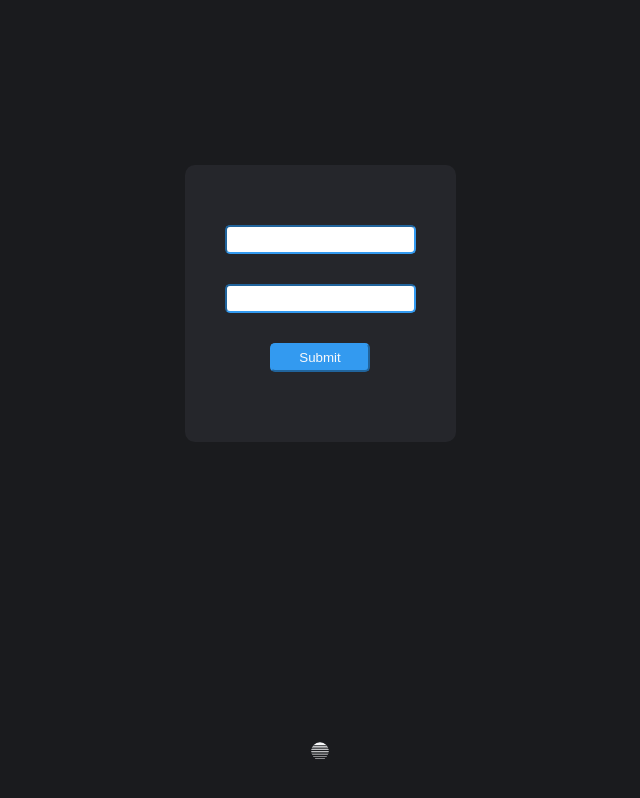
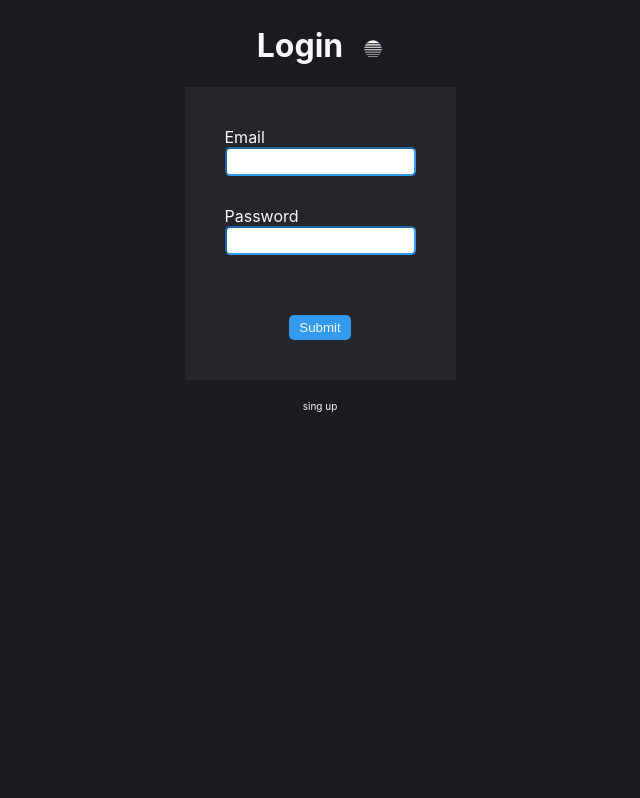
Before and after one commit to avvakumovid/mm-frontend, a React (Create React App) app: page / in a window 1280 px wide. Shown: the top 798 px of the page, without its empty margins (320-960 px from the left). Built offline with nearby package versions, Linux system fonts and the light colour scheme; the HTML template or start-up script is replaced by a standard one.

Commit message:
feat: add singup

```diff
--- a/src/components/pages/login/Login.module.scss
+++ b/src/components/pages/login/Login.module.scss
@@ -3,37 +3,25 @@
 .login {
     display: flex;
     flex-direction: column;
-    justify-content: space-between;
+    justify-content: flex-start;
     align-items: center;
     padding-bottom: 5vh;
 
-    >form {
+    .heading {
         display: flex;
-        flex-direction: column;
-        border-radius: 10px;
-        padding: 40px;
-        margin-top: 20vh;
+        flex-direction: row;
+        align-items: center;
+        text-transform: capitalize;
 
-        >input {
-            margin-bottom: 10px;
-            padding: 5px;
-            border-radius: 5px;
-            border-color: $blue;
+        >h1 {
+            margin-right: 20px;
         }
+    }
 
-        .error {
-            color: $danger;
-            font-size: 12px;
-            height: 15px;
-            margin-bottom: 5px;
-        }
-
-        .submit {
-            margin-top: 20px;
-            width: 100px;
-            align-self: center;
-            background-color: $blue;
-        }
+    .hint {
+        margin-top: 20px;
+        font-size: 10px;
+        text-align: end;
     }
 }
 
--- a/src/components/pages/login/Login.tsx
+++ b/src/components/pages/login/Login.tsx
@@ -1,54 +1,30 @@
-import { useForm } from 'react-hook-form';
-import { SubmitHandler } from 'react-hook-form/dist/types';
 import { ThemeButton } from '../../ui';
 import styles from './Login.module.scss';
 import { ThemeContext } from './../../../context/ThemeContext';
-import { useContext } from 'react';
-import { useAuth } from '../../../hooks/useAuth';
-
-interface LoginForm {
-  email: string;
-  password: string;
-}
+import { useContext, useState } from 'react';
+import LoginForm from './LoginForm/LoginForm';
+import SingupForm from './SingupForm/SingupForm';
 
 const Login = () => {
+  const [type, setType] = useState<'login' | 'sing up'>('login');
   const { theme } = useContext(ThemeContext);
-  const { login, isError } = useAuth();
-  const {
-    register,
-    handleSubmit,
-    formState: { errors },
-  } = useForm<LoginForm>();
-  const onSubmit: SubmitHandler<LoginForm> = ({ email, password }) =>
-    login({ username: email, password });
-
   return (
     <div className={`${styles.login} text `}>
-      <form onSubmit={handleSubmit(onSubmit)} className={styles[theme]}>
-        <div className={styles.error}>
-          {errors.email && <span>{errors.email?.message}</span>}
-        </div>
-        <input
-          type='email'
-          {...register('email', { required: 'Email is required' })}
-        />
-
-        <div className={styles.error}>
-          {errors.password && <span>{errors.password?.message}</span>}
-        </div>
-        <input
-          type='password'
-          {...register('password', { required: 'Password is required' })}
-        />
-
-        <input className={`${styles.submit} text`} type='submit' />
-        <div className={styles.error}>
-          {isError && <span>Invalided credentials</span>}
-        </div>
-      </form>
-      <div>
+      <div className={styles.heading}>
+        <h1>{type}</h1>
         <ThemeButton />
       </div>
+      <div className={`${styles.main}  ${styles[theme]}`}>
+        {type === 'login' ? <LoginForm /> : <SingupForm />}
+      </div>
+      <span
+        onClick={() => {
+          setType(prev => (prev === 'login' ? 'sing up' : 'login'));
+        }}
+        className={styles.hint}
+      >
+        {type === 'login' ? 'sing up' : 'login'}
+      </span>
     </div>
   );
 };
--- /dev/null
+++ b/src/components/pages/login/LoginForm/LoginForm.module.scss
@@ -0,0 +1,36 @@
+@use '../../../../styles/abstract/colors' as *;
+
+
+.form {
+    display: flex;
+    flex-direction: column;
+    border-radius: 10px;
+    padding: 40px;
+
+    .input {
+        margin-bottom: 10px;
+        padding: 5px;
+        border-radius: 5px;
+        border-color: $blue;
+    }
+
+    .error {
+        color: $danger;
+        font-size: 12px;
+        height: 15px;
+        margin-bottom: 5px;
+    }
+
+    .submit {
+        margin-top: 10px;
+        padding: 5px 10px;
+        align-self: center;
+        border-radius: 5px;
+        border: 0px;
+        background-color: $blue;
+        text-transform: capitalize;
+    }
+
+
+
+}
--- /dev/null
+++ b/src/components/pages/login/LoginForm/LoginForm.tsx
@@ -0,0 +1,57 @@
+import React, { useContext } from 'react';
+import styles from './LoginForm.module.scss';
+import { useAuth } from '../../../../hooks/useAuth';
+import { useForm } from 'react-hook-form';
+import { SubmitHandler } from 'react-hook-form/dist/types';
+import { ThemeContext } from '../../../../context/ThemeContext';
+interface LoginForm {
+  email: string;
+  password: string;
+}
+
+const Form = () => {
+  const { login, isError } = useAuth();
+  const { theme } = useContext(ThemeContext);
+
+  const {
+    register,
+    handleSubmit,
+    formState: { errors },
+  } = useForm<LoginForm>();
+  const onSubmit: SubmitHandler<LoginForm> = ({ email, password }) =>
+    login({ username: email, password });
+  return (
+    <form
+      onSubmit={handleSubmit(onSubmit)}
+      className={`${styles.form} ${styles[theme]}`}
+    >
+      <label htmlFor='email'>Email</label>
+      <input
+        id='email'
+        className={styles.input}
+        type='email'
+        {...register('email', { required: 'Email is required' })}
+      />
+      <div className={styles.error}>
+        {errors.email && <span>{errors.email?.message}</span>}
+      </div>
+
+      <label htmlFor='password'>Password</label>
+      <input
+        id='password'
+        className={styles.input}
+        type='password'
+        {...register('password', { required: 'Password is required' })}
+      />
+      <div className={styles.error}>
+        {errors.password && <span>{errors.password?.message}</span>}
+      </div>
+      <div className={styles.error}>
+        {isError && <span>Invalided credentials</span>}
+      </div>
+      <input className={`${styles.submit} text`} type='submit' />
+    </form>
+  );
+};
+
+export default Form;
--- /dev/null
+++ b/src/components/pages/login/SingupForm/SingupForm.module.scss
@@ -0,0 +1,36 @@
+@use '../../../../styles/abstract/colors' as *;
+
+
+.form {
+    display: flex;
+    flex-direction: column;
+    border-radius: 10px;
+    padding: 40px;
+
+    .input {
+        margin-bottom: 10px;
+        padding: 5px;
+        border-radius: 5px;
+        border-color: $blue;
+    }
+
+    .error {
+        color: $danger;
+        font-size: 12px;
+        height: 15px;
+        margin-bottom: 5px;
+    }
+
+    .submit {
+        margin-top: 10px;
+        padding: 5px 10px;
+        align-self: center;
+        border-radius: 5px;
+        border: 0px;
+        background-color: $blue;
+        text-transform: capitalize;
+    }
+
+
+
+}
--- /dev/null
+++ b/src/components/pages/login/SingupForm/SingupForm.tsx
@@ -0,0 +1,77 @@
+import React, { useContext } from 'react';
+import styles from './SingupForm.module.scss';
+import { useAuth } from '../../../../hooks/useAuth';
+import { useForm } from 'react-hook-form';
+import { SubmitHandler } from 'react-hook-form/dist/types';
+import { ThemeContext } from '../../../../context/ThemeContext';
+interface SingupForm {
+  firstName: string;
+  lastName: string;
+  email: string;
+  password: string;
+}
+
+const Form = () => {
+  const { singup, isError } = useAuth();
+  const { theme } = useContext(ThemeContext);
+
+  const {
+    register,
+    handleSubmit,
+    formState: { errors },
+  } = useForm<SingupForm>();
+  const onSubmit: SubmitHandler<SingupForm> = data => singup(data);
+  return (
+    <form
+      onSubmit={handleSubmit(onSubmit)}
+      className={`${styles.form} ${styles[theme]}`}
+    >
+      <label htmlFor='firstName'>First Name</label>
+      <input
+        id='firstName'
+        className={styles.input}
+        type='text'
+        {...register('firstName', { required: 'First name is required' })}
+      />
+      <div className={styles.error}>
+        {errors.firstName && <span>{errors.firstName?.message}</span>}
+      </div>
+      <label htmlFor='lastName'>Last Name</label>
+      <input
+        id='lastName'
+        className={styles.input}
+        type='text'
+        {...register('lastName', { required: 'Last Name is required' })}
+      />
+      <div className={styles.error}>
+        {errors.lastName && <span>{errors.lastName?.message}</span>}
+      </div>
+      <label htmlFor='email'>Email</label>
+      <input
+        id='email'
+        className={styles.input}
+        type='email'
+        {...register('email', { required: 'Email is required' })}
+      />
+      <div className={styles.error}>
+        {errors.email && <span>{errors.email?.message}</span>}
+      </div>
+      <label htmlFor='password'>Password</label>
+      <input
+        id='password'
+        className={styles.input}
+        type='password'
+        {...register('password', { required: 'Password is required' })}
+      />
+      <div className={styles.error}>
+        {errors.password && <span>{errors.password?.message}</span>}
+      </div>
+      <div className={styles.error}>
+        {isError && <span>This email already exist</span>}
+      </div>
+      <input value='singup' className={`${styles.submit} text`} type='submit' />
+    </form>
+  );
+};
+
+export default Form;
--- a/src/hooks/useAuth.ts
+++ b/src/hooks/useAuth.ts
@@ -1,6 +1,6 @@
 import { useCookies } from 'react-cookie';
 import { useEffect, useContext } from 'react';
-import { useLazyAuthQuery, useLazyLoginQuery } from '../store/features/userApi';
+import { ISingUp, useLazyAuthQuery, useLazyLoginQuery, useLazySingupQuery } from '../store/features/userApi';
 import { ILogin } from './../store/features/userApi';
 import { AuthContext } from './../context/AuthContext';
 
@@ -8,10 +8,16 @@ export const useAuth = () => {
     const [cookies, setCookie, removeCookie] = useCookies(['access-token']);
     const { token, user, logInOut } = useContext(AuthContext)
     const [triggerLogin, { data: loginResponse, isError },] = useLazyLoginQuery()
+    const [triggerSingUp, { data: singupResponse, isError: isSingUpError },] = useLazySingupQuery()
     const [auth, { data: authResponse }] = useLazyAuthQuery()
     const login = async (data: ILogin) => {
         triggerLogin(data)
     }
+    const singup = async (data: ISingUp) => {
+        triggerSingUp(data)
+    }
+
+
 
     useEffect(() => {
         if (cookies['access-token']) {
@@ -33,12 +39,18 @@ export const useAuth = () => {
             })
             logInOut(loginResponse.token, loginResponse.user)
         }
-    }, [loginResponse, setCookie, isError, logInOut])
+        if (singupResponse?.token && !isSingUpError) {
+            setCookie('access-token', singupResponse.token, {
+                expires: date
+            })
+            logInOut(singupResponse.token, singupResponse.user)
+        }
+    }, [loginResponse, singupResponse, setCookie, isError, isSingUpError, logInOut])
 
     const logout = () => {
         logInOut('', null)
         removeCookie('access-token')
     }
 
-    return { login, logout, token, user, isError }
+    return { login, logout, token, user, isError, singup, isSingUpError }
 }
--- a/src/store/features/userApi.ts
+++ b/src/store/features/userApi.ts
@@ -6,6 +6,12 @@ export interface ILogin {
     password: string
 }
 
+export interface ISingUp {
+    firstName: string
+    lastName: string
+    email: string
+    password: string
+}
 interface ILoginResponse {
     user: IUser
     token: string
@@ -31,7 +37,14 @@ export const userApi = createApi({
                 }
             })
         }),
+        singup: builder.query<ILoginResponse, ISingUp>({
+            query: (body) => ({
+                url: 'singup',
+                method: 'POST',
+                body
+            }),
+        }),
     })
 })
 
-export const { useLazyLoginQuery, useLazyAuthQuery } = userApi
+export const { useLazyLoginQuery, useLazyAuthQuery, useLazySingupQuery } = userApi
```
